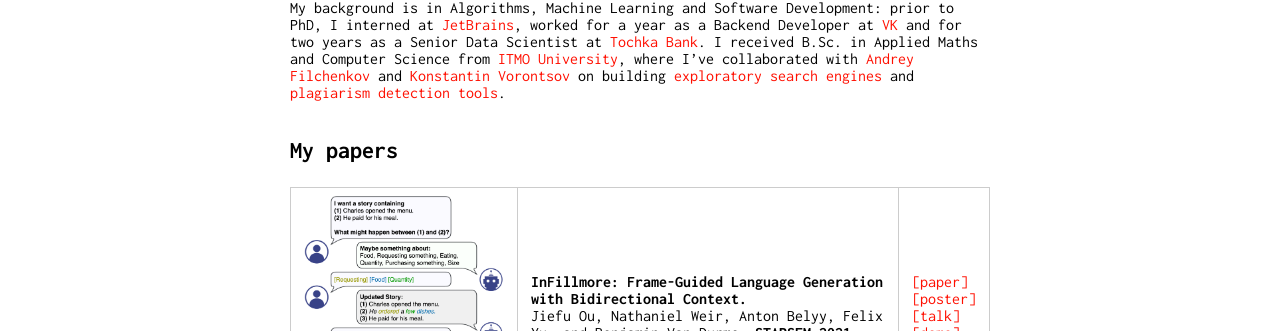
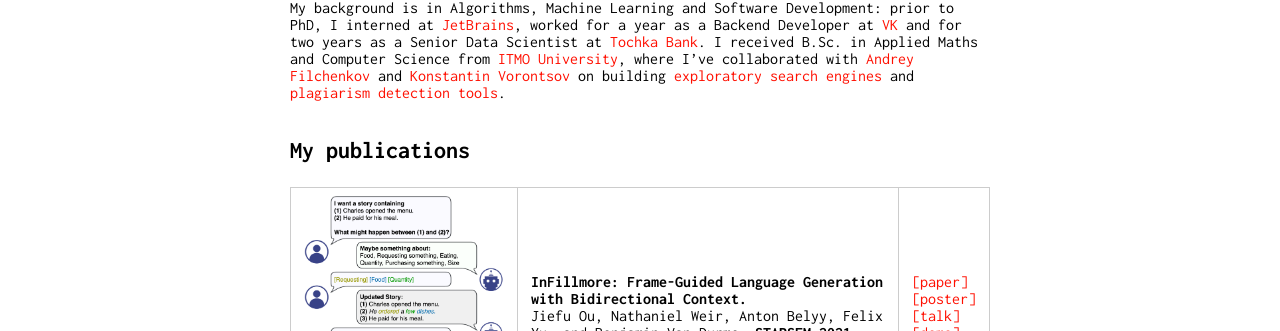
Before and after one commit to AVBelyy/AVBelyy.github.io, a Jekyll site: the page built from index.md, in a window 1280 px wide. Shown: the part 449-780 px from the top of the page. Built offline with Jekyll 4.4.1, drawn with Linux system fonts in a browser that asks for light colours.

Commit message:
Update index.md

```diff
--- a/index.md
+++ b/index.md
@@ -12,7 +12,7 @@ I develop efficient algorithms for large-scale **information retrieval** and str
 My background is in Algorithms, Machine Learning and Software Development: prior to PhD, I interned at [JetBrains](https://www.jetbrains.com/), worked for a year as a Backend Developer at [VK](https://en.wikipedia.org/wiki/VK_(service)) and for two years as a Senior Data Scientist at [Tochka Bank](https://tochka.com/).
 I received B.Sc. in Applied Maths and Computer Science from [ITMO University](https://en.itmo.ru/), where I've collaborated with [Andrey Filchenkov](https://scholar.google.ru/citations?user=ry63T9QAAAAJ&hl=en&oi=ao) and [Konstantin Vorontsov](https://scholar.google.ru/citations?user=KIW4fnsAAAAJ&hl=en&oi=ao) on building [exploratory search engines](https://github.com/AVBelyy/Rysearch) and [plagiarism detection tools](http://itmo.news/en/science/it/news/8440/).
 
-## My papers
+## My publications
 
 <img src="img/publications/infillmore.png" alt="InFillmore screenshot" style="width: 200px"/> | **InFillmore: Frame-Guided Language Generation with Bidirectional Context.** <br>Jiefu Ou, Nathaniel Weir, Anton Belyy, Felix Yu, and Benjamin Van Durme. **STARSEM 2021.** | [[paper]](https://aclanthology.org/2021.starsem-1.12.pdf)<br>[[poster]](https://static.retloko.org/infillmore-2021/InFillmore_SEM_2021_Poster.pdf)<br>[[talk]](https://static.retloko.org/infillmore-2021/7-Ou-InFillmore.mp4)<br>[[demo]](https://nlp.jhu.edu/demos/infillmore)
 <img src="img/publications/si-as-arm.png" alt="SI as ARM screenshot" style="width: 200px"/> | **Script Induction As Association Rule Mining.** <br>Anton Belyy and Benjamin Van Durme. **ACL Workshop on Narrative Understanding, Storylines, and Events 2020.** | [[paper]](https://www.aclweb.org/anthology/2020.nuse-1.7/)<br>[[talk]](https://slideslive.com/38929746/script-induction-as-association-rule-mining)<br>[[code]](https://github.com/AVBelyy/arm-nachos)
```
